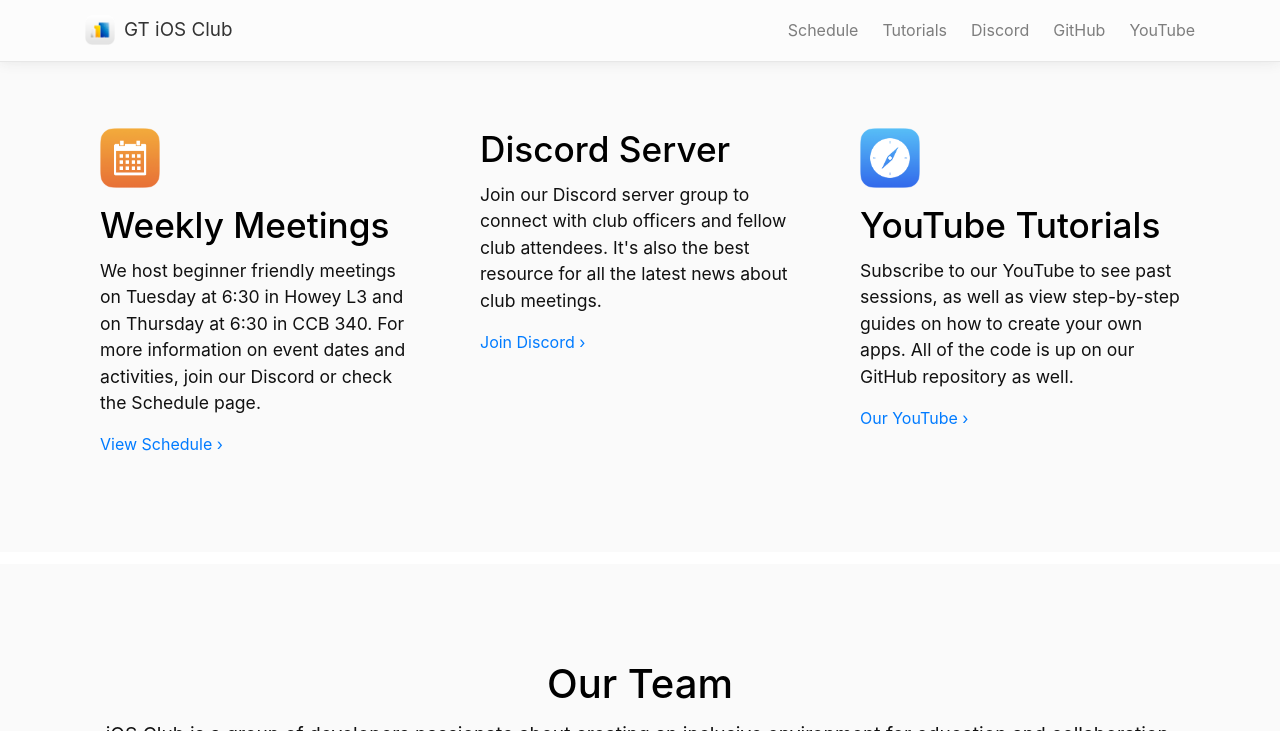
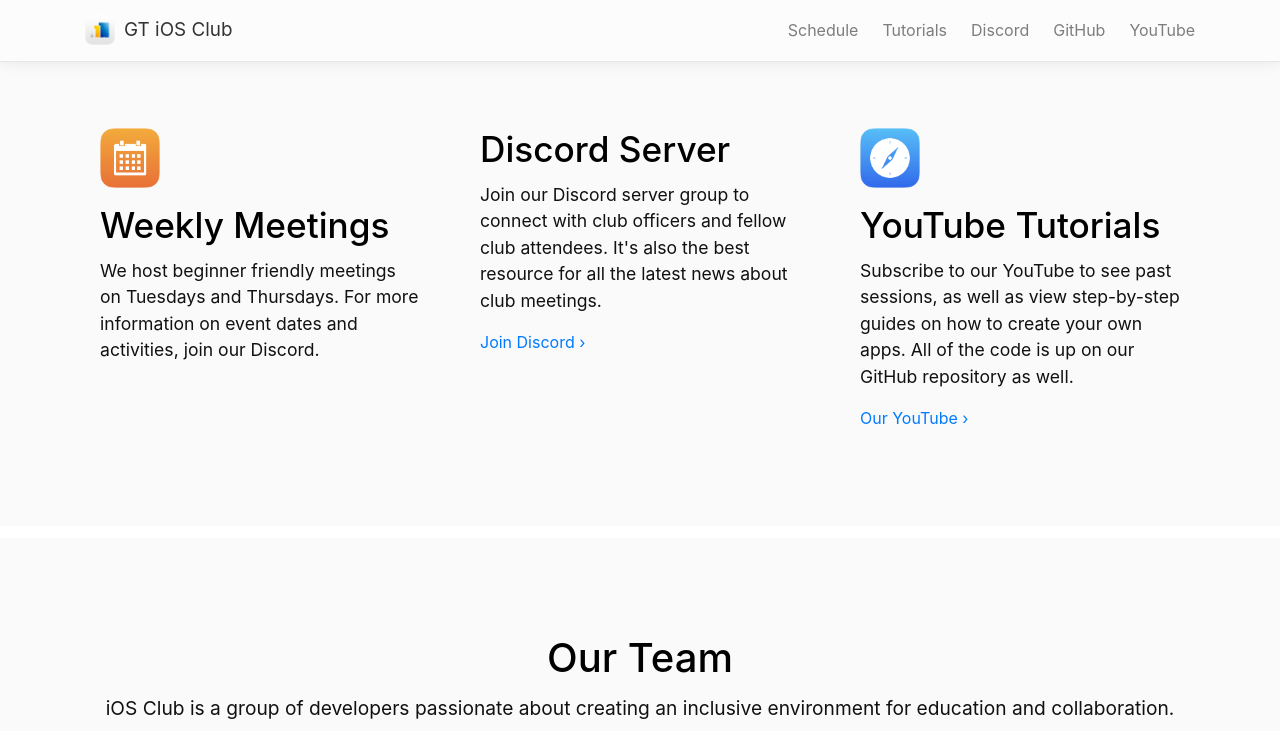
Before and after one commit to gtiosclub/gtios.club, a Jekyll site: the page built from index.md, in a window 1280 px wide and 900 px high, scrolled down 572 px, cut to the strip 0-731 px from the top of the window. Built offline with Jekyll 4.4.1, drawn with Linux system fonts in a browser that asks for light colours; nearby versions of some CDN libraries; comment, search, counter and statistics services are not loaded.

Commit message:
Removed dates and times from schedule

```diff
--- a/_layouts/home.html
+++ b/_layouts/home.html
@@ -31,9 +31,9 @@
                 <div class="content">
                     <img src="{{ site.baseurl }}/images/home/learn.png" />
                     <h1>Weekly Meetings</h1>
-                    <p>We host beginner friendly meetings on Tuesday at 6:30 in Howey L3 and on Thursday at 6:30 in CCB 340. For more
-                        information on event dates and activities, join our Discord or check the Schedule page.</p>
-                    <a href="{{ site.baseurl }}/schedule/">View Schedule &rsaquo;</a>
+                    <p>We host beginner friendly meetings on Tuesdays and Thursdays. For more
+                        information on event dates and activities, join our Discord.</p>
+                    <!-- <a href="{{ site.baseurl }}/schedule/">View Schedule &rsaquo;</a> -->
                 </div>
             </div>
             <div class="col-lg">
--- a/_layouts/schedule.html
+++ b/_layouts/schedule.html
@@ -60,8 +60,8 @@
         <div class="schedule-column schedule-meta col" style="max-width: 435px;">
             <div style="margin: 0 auto; margin-bottom: 15px;">
                 <h1 class="row post-header heading">iOS Club Schedule</h1>
-                <p class="no-mar">We host beginner friendly meetings on Tuesday at 6:30 in Howey L3 and on Thursday at 6:30 in CCB 340.</p><br>
-                <p class="no-mar">Join our <a href="{{ site.discord_url }}" onclick="openDiscord()" target="_blank">Discord</a> for announcements.</p><br>
+                <p class="no-mar">We meet Tuesdays and Thursdays in project groups. Come to our first semester meeting to join one!</p><br>
+                <p class="no-mar">Join our <a href="{{ site.discord_url }}" onclick="openDiscord()" target="_blank">Discord</a> for announcements and to see when we meet.</p><br>
             </div>
 
             {% capture current-year %}{{'now' | date: '%y'}}{% endcapture %}
```
